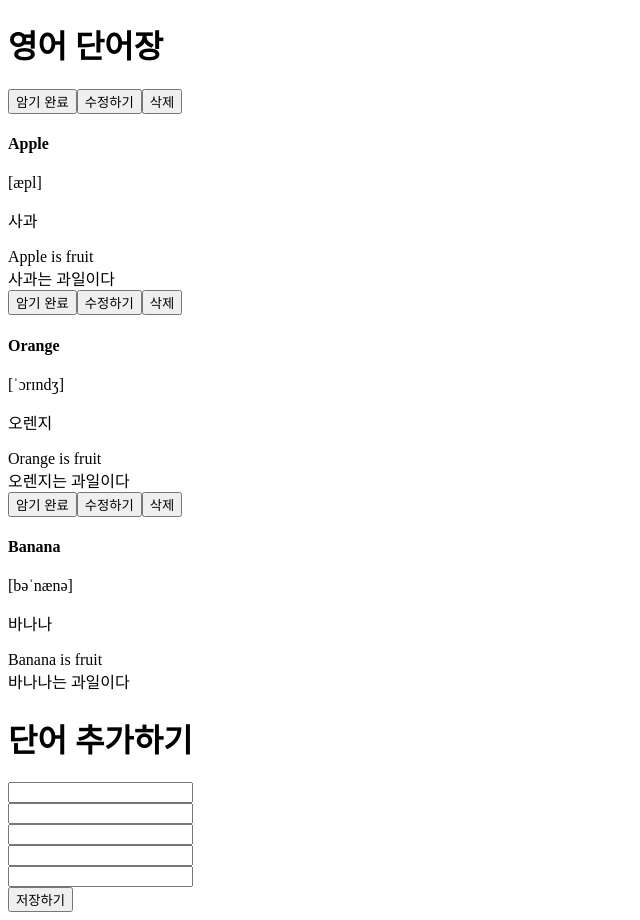
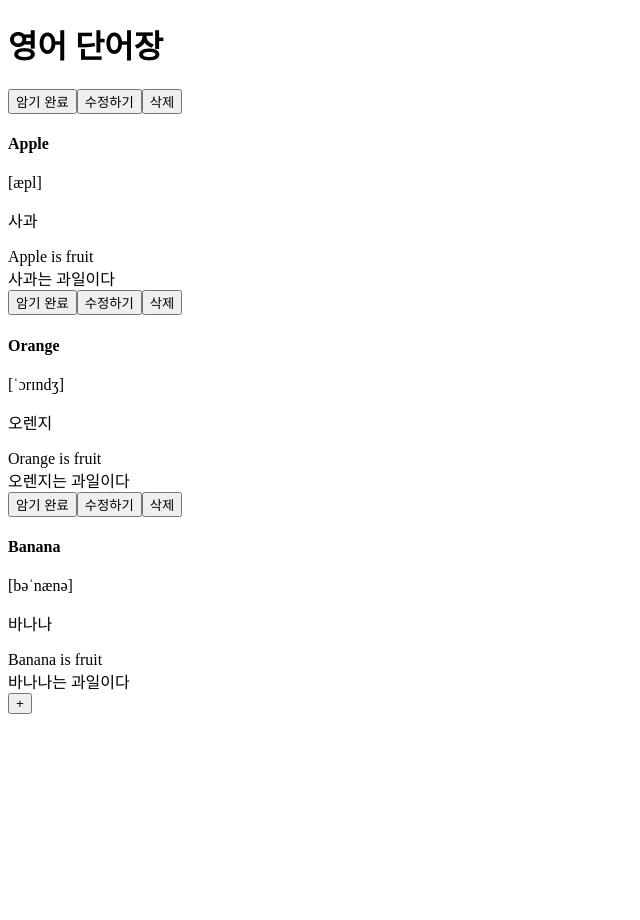
Before and after one commit to sooominnn/vocabulary-list-app, a React (Create React App) app: page /home in a window 1280 px wide. Shown: the whole page, without its empty margins (0-640 px from the left). After the commit the page ends 800 px from the top, so only its background shows below. Built offline with nearby package versions, Linux system fonts and the light colour scheme.

Commit message:
단어 추가 기능 완성-페이지 이동해서 저장 후 다시 메인 페이지로 이동

```diff
--- a/src/App.jsx
+++ b/src/App.jsx
@@ -70,12 +70,12 @@ const App = () => {
           element={<Home voca={voca} dispatch={dispatch} />}
         ></Route>
       </Routes>
-      {/* <Routes>
+      <Routes>
         <Route
           path='/voca/add'
           element={<VocaAdd voca={voca} dispatch={dispatch} />}
         ></Route>
-      </Routes> */}
+      </Routes>
       <Routes>
         <Route
           path='/detail/:id'
--- a/src/pages/Home.jsx
+++ b/src/pages/Home.jsx
@@ -3,24 +3,18 @@ import React from 'react';
 import { Link } from 'react-router-dom';
 import VocaTemplate from '../components/VocaTemplate';
 import VocaList from '../components/VocaList';
-import VocaAdd from './VocaAdd';
 
 export default function Home({ voca, dispatch }) {
-  const initialState = {
-    word: '',
-    pronunciation: '',
-    definition: '',
-    exampleEn: '',
-    exampleKo: '',
-  };
-
   return (
     <VocaTemplate>
       <VocaList voca={voca} dispatch={dispatch} />
-      <VocaAdd dispatch={dispatch} initialState={initialState} />
-      {/* <Link to='/voca/add'>
+      <Link
+        to={{
+          pathname: '/voca/add',
+        }}
+      >
         <button>+</button>
-      </Link> */}
+      </Link>
     </VocaTemplate>
   );
 }
--- a/src/pages/VocaAdd.jsx
+++ b/src/pages/VocaAdd.jsx
@@ -1,7 +1,18 @@
 /* eslint-disable */
 import React, { useState } from 'react';
+import { Link, useNavigate } from 'react-router-dom';
 
-const VocaAdd = ({ dispatch, initialState }) => {
+const VocaAdd = ({ dispatch }) => {
+  const navigate = useNavigate();
+
+  const initialState = {
+    word: '',
+    pronunciation: '',
+    definition: '',
+    exampleEn: '',
+    exampleKo: '',
+  };
+
   const [voca, setVoca] = useState(initialState);
 
   const onChange = (e) => {
@@ -13,6 +24,14 @@ const VocaAdd = ({ dispatch, initialState }) => {
 
   const onSubmit = (e) => {
     e.preventDefault();
+
+    if (
+      voca.word &&
+      voca.pronunciation &&
+      voca.definition &&
+      voca.exampleEn &&
+      voca.exampleKo
+    ) {
       dispatch({
         type: 'ADD',
         word: voca.word,
@@ -23,6 +42,12 @@ const VocaAdd = ({ dispatch, initialState }) => {
       });
 
       setVoca(initialState);
+
+      navigate('/home');
+    } else {
+      // 필요한 프로퍼티들이 모두 설정되지 않았을 때 처리
+      window.confirm('입력하지 않은 항목이 있습니다');
+    }
   };
 
   return (
```
Lines whose indentation alone changed are shown as unchanged.
